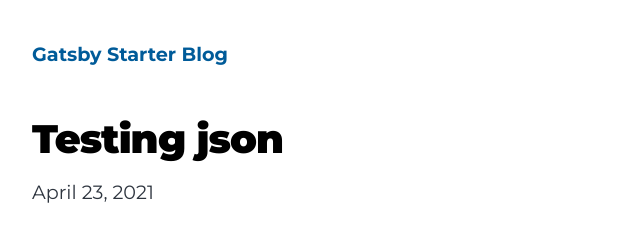
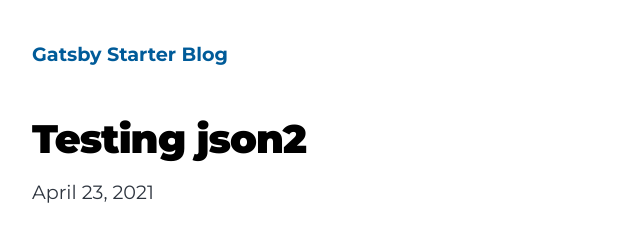
Before and after one commit to gabieller/blog-cms, a Gatsby site: page /testing-json/ in a window 1280 px wide. Shown: the top 237 px of the page, 292-932 px from the left. Built offline with nearby package versions, Linux system fonts and the light colour scheme; Gatsby itself is replaced by a stand-in of ours.

Commit message:
Update Blog “testing-json/index”

```diff
--- a/content/blog/testing-json/index.md
+++ b/content/blog/testing-json/index.md
@@ -1,5 +1,5 @@
 ---
-title: Testing json
+title: Testing json2
 date: 2021-04-23T17:43:09.267Z
 description: json
 ---
```
